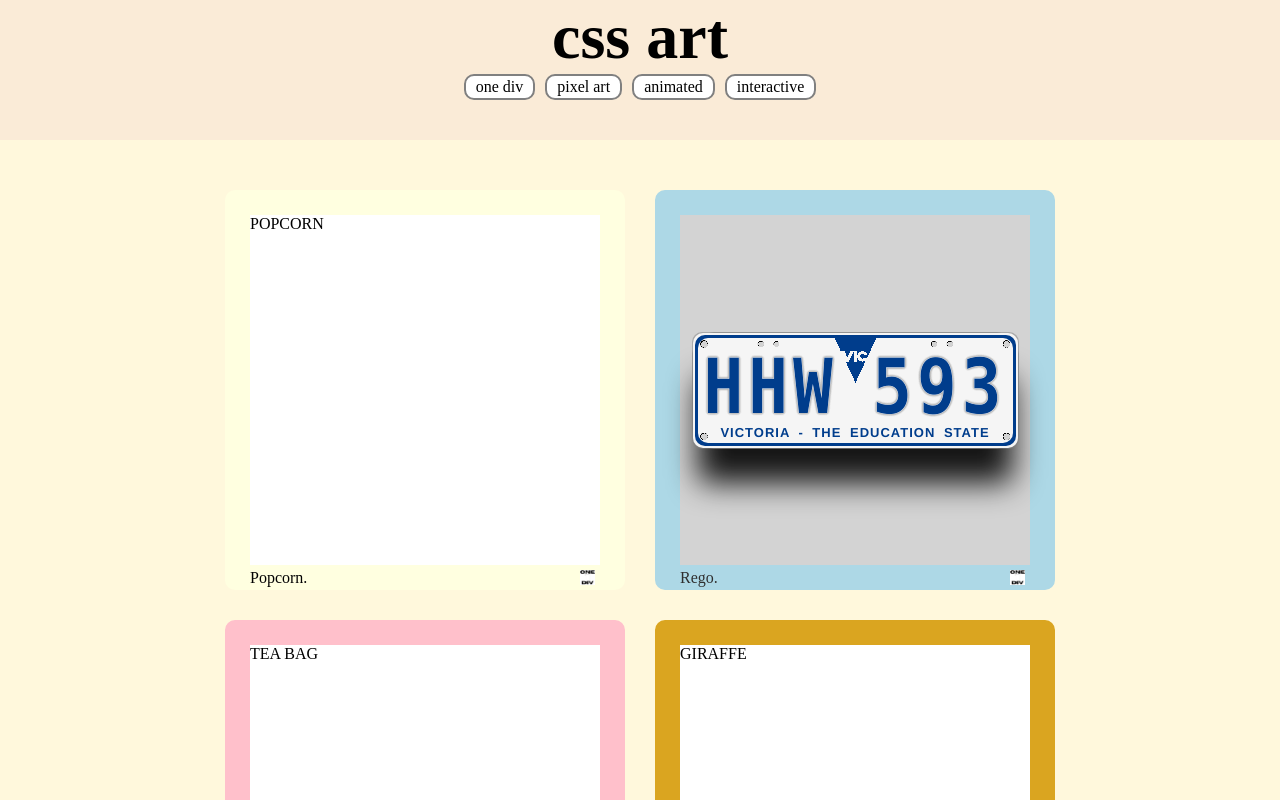
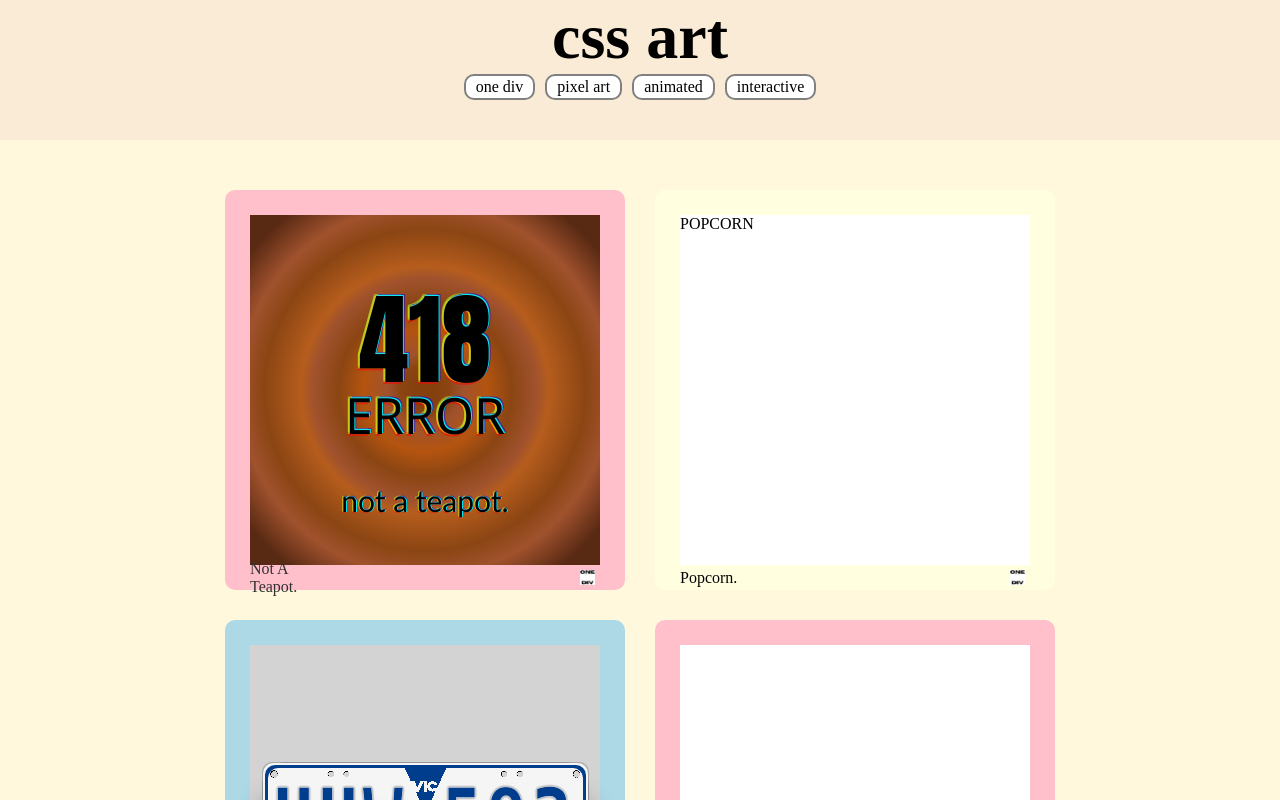
Before and after one commit to marcobuontempo/css-art, a React app: page / in a window 1280 px wide. Shown: the top 800 px of the page. Built offline with nearby package versions, Linux system fonts and the light colour scheme; the HTML template or start-up script is replaced by a standard one.

Commit message:
Complete 'NotATeapot'

```diff
--- a/src/artworks/Artwork.jsx
+++ b/src/artworks/ArtworksList.jsx
@@ -1,5 +1,5 @@
 /* Parent Component -- NO Modification needed */
-export default function Artwork({ children }) { return <>{children}</> }
+export default function Artworks({ children }) { return <>{children}</> }
 
 
 /* 1. Import Artworks */
@@ -24,27 +24,29 @@ import Harold from "./Harold/Harold";
 import Teabag from "./Teabag/Teabag";
 import Rego from "./Rego/Rego";
 import Popcorn from "./Popcorn/Popcorn";
+import NotATeapot from "./NotATeapot/NotATeapot";
 
 
 /* 2. Add Artwork as property */
-Artwork.Popcorn = Popcorn;
-Artwork.Rego = Rego;
-Artwork.Teabag = Teabag;
-Artwork.Harold = Harold;
-Artwork.Almost = Almost;
-Artwork.Pong = Pong;
-Artwork.GreatWave = GreatWave;
-Artwork.Terminal = Terminal;
-Artwork.Ross = Ross;
-Artwork.StickyBanana = StickyBanana;
-Artwork.Tear = Tear;
-Artwork.Amaze = Amaze;
-Artwork.AvoPear = AvoPear;
-Artwork.Three = Three;
-Artwork.Corridor = Corridor;
-Artwork.Scenic = Scenic;
-Artwork.Heart = Heart;
-Artwork.Grimmace = Grimmace;
-Artwork.Orbit = Orbit;
-Artwork.Citrus = Citrus;
-Artwork.Rook = Rook;
+Artworks.NotATeapot = NotATeapot;
+Artworks.Popcorn = Popcorn;
+Artworks.Rego = Rego;
+Artworks.Teabag = Teabag;
+Artworks.Harold = Harold;
+Artworks.Almost = Almost;
+Artworks.Pong = Pong;
+Artworks.GreatWave = GreatWave;
+Artworks.Terminal = Terminal;
+Artworks.Ross = Ross;
+Artworks.StickyBanana = StickyBanana;
+Artworks.Tear = Tear;
+Artworks.Amaze = Amaze;
+Artworks.AvoPear = AvoPear;
+Artworks.Three = Three;
+Artworks.Corridor = Corridor;
+Artworks.Scenic = Scenic;
+Artworks.Heart = Heart;
+Artworks.Grimmace = Grimmace;
+Artworks.Orbit = Orbit;
+Artworks.Citrus = Citrus;
+Artworks.Rook = Rook;
--- /dev/null
+++ b/src/artworks/NotATeapot/NotATeapot.css
@@ -0,0 +1,41 @@
+.notateapot,
+.notateapot::before,
+.notateapot::after {
+  width: 100%;
+  height: 100%;
+  position: absolute;
+  margin: auto;
+}
+
+.notateapot {
+  background:
+  radial-gradient(circle at 50% 50%, rgb(133, 64, 14) 5%, saddlebrown 10%, sienna 15%, rgb(180, 84, 15) 25%, saddlebrown 35%, sienna 45%, rgb(182, 93, 29) 50%, saddlebrown 65%, sienna 75%, rgb(88, 41, 19) 90%);
+  text-align: center;
+  line-height: 250%;
+  font-size: 100px;
+  font-family: Impact, Haettenschweiler, 'Arial Narrow Bold', sans-serif;
+  text-shadow: 1px -1px rgba(0, 255, 255, 0.9), 2px -2px rgba(0, 0, 255, 0.5), -2px -2px rgba(172, 255, 47, 0.5), -2px 0px rgba(255, 255, 0, 0.5), -2px 2px rgba(255, 0, 0, 0.5);
+}
+
+.notateapot::before {
+  content: "ERROR";
+  top: 0;
+  bottom: 0;
+  right: 0;
+  left: 0;
+  font-size: 50px;
+  font-family:'Segoe UI', Tahoma, Geneva, Verdana, sans-serif;
+  line-height: 800%;
+}
+
+.notateapot::after {
+  content: "not a teapot.";
+  top: 0;
+  bottom: 0;
+  right: 0;
+  left: 0;
+  font-size: 30px;
+  font-family: 'Gill Sans', 'Gill Sans MT', Calibri, 'Trebuchet MS', sans-serif;
+  text-shadow: 1px 0px rgba(0, 255, 255, 0.9), 1px -1px rgba(0, 0, 255, 0.5), -1px -1px rgba(172, 255, 47, 0.5), -1px 0px rgba(255, 255, 0, 0.5), -1px 1px rgba(255, 0, 0, 0.5);
+  line-height: 1900%;
+}
--- /dev/null
+++ b/src/artworks/NotATeapot/NotATeapot.jsx
@@ -0,0 +1,10 @@
+import TRAITS from '../TRAITS'
+import './NotATeapot.css'
+
+export default function NotATeapot() {
+  return <div className='notateapot'>418</div>
+}
+
+NotATeapot.artname = "Not A Teapot.";
+NotATeapot.frameColour = "pink";
+NotATeapot.traits = [TRAITS.ONEDIV];
--- a/src/artworks/Teabag/Teabag.css
+++ b/src/artworks/Teabag/Teabag.css
@@ -10,3 +10,11 @@
 .teabag {
   background: white;
 }
+
+.teabag::before {
+
+}
+
+.teabag::after {
+
+}
--- a/src/artworks/Teabag/Teabag.jsx
+++ b/src/artworks/Teabag/Teabag.jsx
@@ -2,7 +2,7 @@ import TRAITS from '../TRAITS'
 import './Teabag.css'
 
 export default function Teabag() {
-  return <div className='teabag'>TEA BAG</div>
+  return <div className='teabag'></div>
 }
 
 Teabag.artname = "Teabag.";
--- a/src/components/Gallery/Gallery.jsx
+++ b/src/components/Gallery/Gallery.jsx
@@ -2,7 +2,7 @@ import "./Gallery.css";
 import ArtFrame from "../ArtFrame/ArtFrame";
 
 // Use '../../artworks/Artwork.jsx' to import/export all art
-import Art from "../../artworks/Artwork";
+import ArtworksList from "../../artworks/ArtworksList";
 import TRAITS from "../../artworks/TRAITS";
 
 export default function Gallery({ traitFilters }) {
@@ -13,8 +13,8 @@ export default function Gallery({ traitFilters }) {
 
   return (
     <main className="gallery">
-      {Object.keys(Art).map((k) => {
-        const Artwork = Art[k];
+      {Object.keys(ArtworksList).map((k) => {
+        const Artwork = ArtworksList[k];
 
         if (isArtworkInFilter(Artwork.traits)) {
           return (
```
Also changed, not shown: src/artworks/Terminal/Terminal.jsx (+8 -8 lines).
